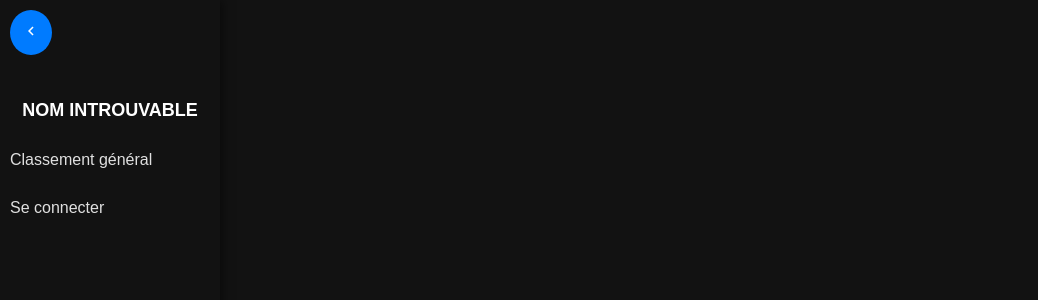
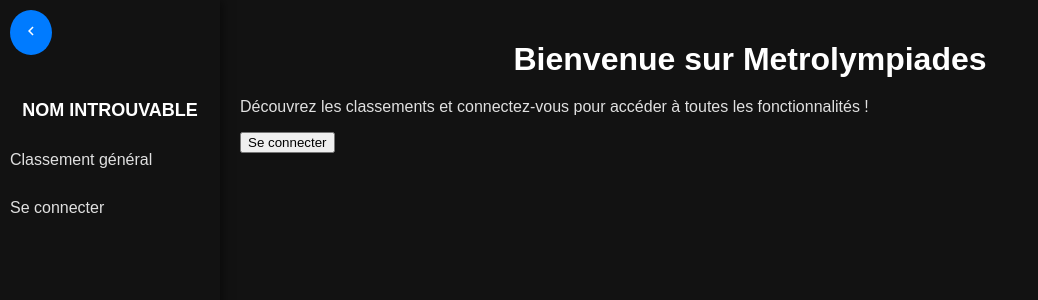
Before and after one commit to xTOUKAM/Metrolympiades, a Vue app in the folder metrolympiades/: page / in a window 1280 px wide. Shown: the top 300 px of the page, without its empty margins (0-1038 px from the left). Built offline with nearby package versions, Linux system fonts and the light colour scheme.

Commit message:
Modification LoginPage

```diff
--- a/metrolympiades/src/pages/HomePage.vue
+++ b/metrolympiades/src/pages/HomePage.vue
@@ -1,7 +1,36 @@
 <script setup>
 import SideBar from '@/components/SideBar.vue';
+import { useAuth } from '@/utils';
+
+const { isLoggedIn, teamName, checkAuth } = useAuth();
+
+checkAuth(); // Vérification de connexion
+
+const navigateToLogin = () => {
+  const router = useRouter();
+  router.push("/login");
+};
 </script>
 
+
 <template>
+  <div class="home-page">
     <SideBar />
+    <main>
+      <h1 v-if="isLoggedIn">Bienvenue, {{ teamName }}</h1>
+      <h1 v-else>Bienvenue sur Metrolympiades</h1>
+      <p v-if="isLoggedIn" class="description">
+        Accédez au classement général, gérez votre équipe, et découvrez vos prochains matchs.
+      </p>
+      <p v-else class="description">
+        Découvrez les classements et connectez-vous pour accéder à toutes les fonctionnalités !
+      </p>
+      <button
+        v-if="!isLoggedIn"
+        class="cta-button"
+        @click="navigateToLogin">
+        Se connecter
+      </button>
+    </main>
+  </div>
 </template>
```
